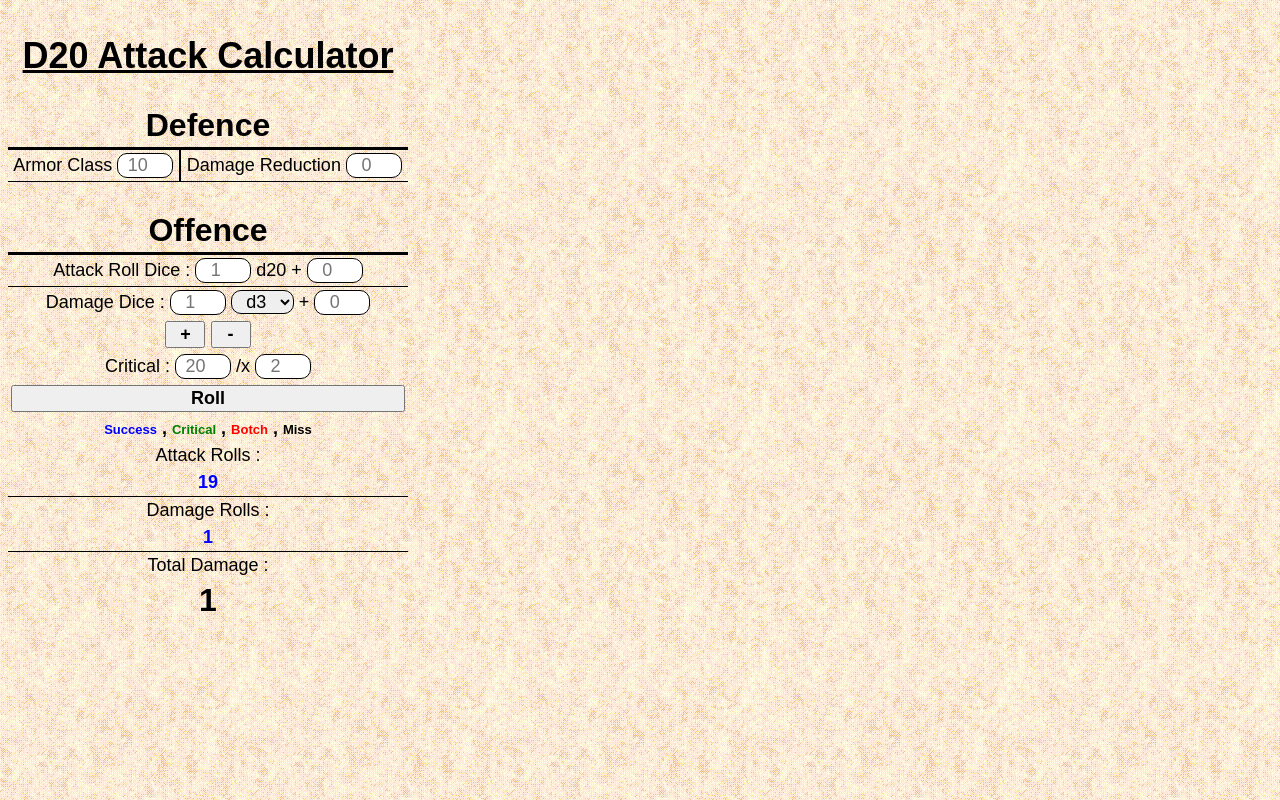
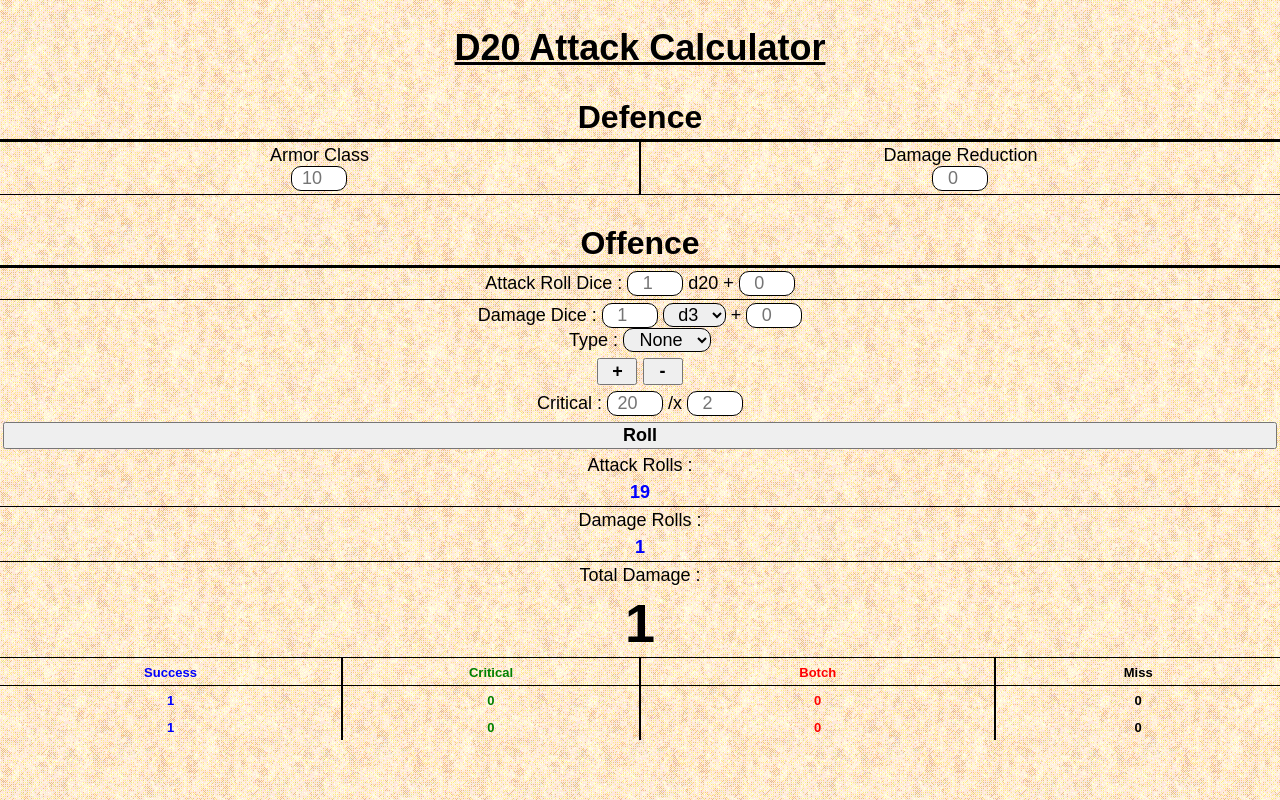
Before and after one commit to mitsathan/d20-attack-calculator, a plain HTML site: page index.html in a window 1280 px wide. Both pictures are taken after a click on the button "Roll". Drawn offline with Linux system fonts and the light colour scheme.

Commit message:
Damage Type & Rolls Calc

```diff
--- a/index.html
+++ b/index.html
@@ -14,22 +14,24 @@
 <body>
     <table id="tableOpt">
         <tr>
-            <td colspan="2">
+            <td colspan="4">
                 <u><h1>D20 Attack Calculator</h1></u>
             </td>
         </tr>
         <tr class="head">
-            <td colspan="2">
+            <td colspan="4">
                 Defence
             </td>
         </tr>
         <tr>
-            <td class="botbord">
+            <td colspan="2" class="botbord" style="width: 50%">
                 Armor Class
+                <br>
                 <input type="number" id="inputArmourClass" class="input-small" placeholder="10" />
             </td>
-            <td class="botbord">
+            <td colspan="2" class="botbord" style="width: 50%">
                 Damage Reduction
+                <br>
                 <input type="number" id="inputDamageRedaction" class="input-small" placeholder="0" />
             </td>
         </tr>
@@ -39,19 +41,19 @@
             </td>
         </tr>
         <tr class="head">
-            <td colspan="2">
+            <td colspan="4">
                 Offence
             </td>
         </tr>
         <tr>
-            <td class="botbord" colspan="2">
+            <td class="botbord" colspan="4">
                 Attack Roll Dice :
                 <input type="number" id="inputAttackDice" class="input-small" placeholder="1" /> d20 +
                 <input type="number" id="inputAttackRollMod" class="input-small" placeholder="0" />
             </td>
         </tr>
         <tr id="trDamageDice">
-            <td colspan="2">
+            <td colspan="4">
                 Damage Dice :
                 <input type="number" id="inputDamageDice" class="input-small" placeholder="1" />
                 <select id="selectDamageDieType">
@@ -65,64 +67,128 @@
                     <option value="100">d100</option>
                 </select> +
                 <input type="number" id="inputAttackDamageMod" class="input-small" placeholder="0" />
+                <br> Type :
+                <select id="selectDamageType">
+                    <option>None</option>
+                    <option>Acid</option>
+                    <option>Cold</option>
+                    <option>Slash</option>
+                    <option>Piercing</option>
+                </select>
             </td>
         </tr>
         <tr>
-            <td colspan="2">
+            <td colspan="4">
                 <button style="width: 40px" onclick="myCreateFunction()">+</button>
                 <button style="width: 40px" onclick="myDeleteFunction()">-</button>
             </td>
         </tr>
         <tr>
-            <td colspan="2">
+            <td colspan="4">
                 Critical :
                 <input type="number" id="inputCriticalRange" class="input-small" placeholder="20" /> /x
                 <input type="number" id="inputCriticalMultiplier" class="input-small" placeholder="2" />
             </td>
         </tr>
         <tr>
-            <td colspan="2">
+            <td colspan="4">
                 <button onclick="RollFunction();return false">Roll</button>
             </td>
         </tr>
         <tr>
-            <td colspan="2">
-                <b>
-                <font color="blue" size='2'>Success</font> ,
-                <font color="green" size='2'>Critical</font> ,
-                <font color="red" size='2'>Botch</font> ,
-                <font size='2'>Miss</font>
-                    </b>
-            </td>
-        </tr>
-        <tr>
-            <td colspan="2">
+            <td colspan="4">
                 Attack Rolls :
             </td>
         </tr>
         <tr>
-            <td colspan="2" class="botbord">
+            <td colspan="4" class="botbord">
                 <label id="labelAttackRoll"></label>
             </td>
         </tr>
         <tr>
-            <td colspan="2">
+            <td colspan="4">
                 Damage Rolls :
             </td>
         </tr>
         <tr>
-            <td colspan="2" class="botbord">
+            <td colspan="4" class="botbord">
                 <label id="labelAttackDamage"></label>
             </td>
         </tr>
         <tr>
-            <td colspan="2">
+            <td colspan="4">
                 Total Damage :
             </td>
         </tr>
         <tr>
-            <td colspan="2">
-                <b><label id="labelTotalDamage" style="font-size:xx-large"></label></b>
+            <td colspan="4" class="botbord">
+                <b><label id="labelTotalDamage" style="font-size:3em;font-weight: bold"></label></b>
+            </td>
+        </tr>
+        <tr>
+            <td class="botbord">
+                <b>
+                <font color="blue" size='2'>Success</font>
+                </b>
+            </td>
+            <td class="botbord">
+                <b>
+                <font color="green" size='2'>Critical</font>
+                </b>
+            </td>
+            <td class="botbord">
+                <b>
+                <font color="red" size='2'>Botch</font>
+                </b>
+            </td>
+            <td class="botbord">
+                <b>
+                <font size='2'>Miss</font>
+                </b>
+            </td>
+        </tr>
+        <tr>
+            <td>
+                <b>
+                <font color="blue" size='2'><label id="labelCountSuccess"></label></font>
+                </b>
+            </td>
+            <td>
+                <b>
+                <font color="green" size='2'><label id="labelCountCritical"></label></font>
+                </b>
+            </td>
+            <td>
+                <b>
+                <font color="red" size='2'><label id="labelCountBotch"></label></font>
+                </b>
+            </td>
+            <td>
+                <b>
+                <font size='2'><label id="labelCountMiss"></label></font>
+                </b>
+            </td>
+        </tr>
+        <tr>
+            <td>
+                <b>
+                <font color="blue" size='2'><label id="labelCountSuccessDamage"></label></font>
+                </b>
+            </td>
+            <td>
+                <b>
+                <font color="green" size='2'><label id="labelCountCriticalDamage"></label></font>
+                </b>
+            </td>
+            <td>
+                <b>
+                <font color="red" size='2'><label id="labelCountBotchDamage"></label></font>
+                </b>
+            </td>
+            <td>
+                <b>
+                <font size='2'><label id="labelCountMissDamage"></label></font>
+                </b>
             </td>
         </tr>
     </table>
@@ -135,16 +201,34 @@
 
             document.getElementById("labelAttackRoll").innerHTML = "";
             document.getElementById("labelAttackDamage").innerHTML = "";
+
+            document.getElementById("labelTotalDamage").innerHTML = "";
+            document.getElementById("labelCountSuccess").innerHTML = "";
+            document.getElementById("labelCountCritical").innerHTML = "";
+            document.getElementById("labelCountBotch").innerHTML = "";
+            document.getElementById("labelCountMiss").innerHTML = "";
+            document.getElementById("labelCountSuccessDamage").innerHTML = "";
+            document.getElementById("labelCountCriticalDamage").innerHTML = "";
+            document.getElementById("labelCountBotchDamage").innerHTML = "";
+            document.getElementById("labelCountMissDamage").innerHTML = "";
             var AttackDice = document.getElementById("inputAttackDice").value || 1;
-            var AttackDamageTotalSum = 0;
             while (AttackDice > 0) {
-                AttackDamageTotalSum = CalculateRoll(AttackDamageTotalSum);
+                var arr = CalculateRoll();
+                document.getElementById("labelTotalDamage").innerHTML = (parseInt(document.getElementById("labelTotalDamage").innerHTML) || 0) + arr.AttackDamageTotalSum;
+                document.getElementById("labelCountSuccess").innerHTML = (parseInt(document.getElementById("labelCountSuccess").innerHTML) || 0) + arr.CountSuccess;
+                document.getElementById("labelCountCritical").innerHTML = (parseInt(document.getElementById("labelCountCritical").innerHTML) || 0) + arr.CountCritical;
+                document.getElementById("labelCountBotch").innerHTML = (parseInt(document.getElementById("labelCountBotch").innerHTML) || 0) + arr.CountBotch;
+                document.getElementById("labelCountMiss").innerHTML = (parseInt(document.getElementById("labelCountMiss").innerHTML) || 0) + arr.CountMiss;
+                debugger;
+                document.getElementById("labelCountSuccessDamage").innerHTML = (parseInt(document.getElementById("labelCountSuccessDamage").innerHTML) || 0) + parseInt(arr.CountSuccessDamage);
+                document.getElementById("labelCountCriticalDamage").innerHTML = (parseInt(document.getElementById("labelCountCriticalDamage").innerHTML) || 0) + parseInt(arr.CountCriticalDamage);
+                document.getElementById("labelCountBotchDamage").innerHTML = (parseInt(document.getElementById("labelCountBotchDamage").innerHTML) || 0) + parseInt(arr.CountBotchDamage);
+                document.getElementById("labelCountMissDamage").innerHTML = (parseInt(document.getElementById("labelCountMissDamage").innerHTML) || 0) + parseInt(arr.CountMissDamage);
                 AttackDice--;
             }
-            document.getElementById("labelTotalDamage").innerHTML = AttackDamageTotalSum;
         }
 
-        function CalculateRoll(AttackDamageTotalSum) {
+        function CalculateRoll() {
             var AttackRoll = dice(20);
             var AttackRollMod = document.getElementById("inputAttackRollMod").value || 0;
             var AttackRollTotal = parseInt(AttackRoll) + parseInt(AttackRollMod);
@@ -157,6 +241,16 @@
             var AttackDamageMod = document.getElementById("inputAttackDamageMod").value || 0;
             var CriticalRange = document.getElementById("inputCriticalRange").value || 20;
             var CriticalMultiplier = document.getElementById("inputCriticalMultiplier").value || 2;
+
+            var AttackDamageTotalSum = 0;
+            var CountSuccess = 0;
+            var CountCritical = 0;
+            var CountBotch = 0;
+            var CountMiss = 0;
+            var CountSuccessDamage = 0;
+            var CountCriticalDamage = 0;
+            var CountBotchDamage = 0;
+            var CountMissDamage = 0;
 
             var num = 2;
             while (document.getElementById("inputDamageDice_" + num) != null) {
@@ -173,22 +267,42 @@
             AttackDamageTotal = AttackDamageTotal < 0 ? 0 : AttackDamageTotal;
 
             if (AttackRoll == 1 && AttackRollTotalConf < ArmorClass) {
+                CountBotchDamage = AttackDamageTotal;
                 AttackRollTotal = "<b><font color='red' size='5'>" + AttackRollTotalConf + "</font></b>";
                 AttackDamageTotal = "<b><font color='red' size='5'>" + AttackDamageTotal + "</font></b>";
+                CountBotch++;
             } else if (AttackRoll >= CriticalRange && AttackRollTotalConf >= ArmorClass) {
                 AttackDamageTotal = AttackDamageTotal * CriticalMultiplier;
                 AttackDamageTotalSum += AttackDamageTotal;
+                CountCriticalDamage = AttackDamageTotal;
                 AttackRollTotal = "<b><font color='green' size='5'>" + AttackRollTotalConf + "</font></b>";
                 AttackDamageTotal = "<b><font color='green' size='5'>" + AttackDamageTotal + "</font></b>";
+                CountCritical++;
             } else if (AttackRollTotal >= ArmorClass) {
                 AttackDamageTotalSum += AttackDamageTotal;
+                CountSuccessDamage = AttackDamageTotal;
                 AttackRollTotal = "<b><font color='blue' size='4'>" + AttackRollTotal + "</font></b>";
                 AttackDamageTotal = "<b><font color='blue' size='4'>" + AttackDamageTotal + "</font></b>";
+                CountSuccess++;
+            } else {
+                CountMiss++;
+                CountMissDamage = AttackDamageTotal;
+
             }
             document.getElementById("labelAttackRoll").innerHTML += (document.getElementById("labelAttackRoll").innerHTML.length > 0 ? " , " : "") + AttackRollTotal;
             document.getElementById("labelAttackDamage").innerHTML += (document.getElementById("labelAttackDamage").innerHTML.length > 0 ? " , " : "") + AttackDamageTotal;
 
-            return AttackDamageTotalSum;
+            return {
+                AttackDamageTotalSum,
+                CountSuccess,
+                CountCritical,
+                CountBotch,
+                CountMiss,
+                CountSuccessDamage,
+                CountCriticalDamage,
+                CountBotchDamage,
+                CountMissDamage
+            };
         }
 
         function myCreateFunction() {
@@ -203,6 +317,7 @@
                     document.getElementById("inputDamageDice").id = "inputDamageDice_" + num;
                     document.getElementById("selectDamageDieType").id = "selectDamageDieType_" + num;
                     document.getElementById("inputAttackDamageMod").id = "inputAttackDamageMod_" + num;
+                    document.getElementById("selectDamageType").id = "selectDamageType_" + num;
                     //                    document.getElementById("inputCriticalRange").id = "inputCriticalRange_" + num;
                     //                    document.getElementById("inputCriticalMultiplier").id = "inputCriticalMultiplier_" + num;
                 }
@@ -212,6 +327,7 @@
                 document.getElementById("inputDamageDice_1").id = "inputDamageDice";
                 document.getElementById("selectDamageDieType_1").id = "selectDamageDieType";
                 document.getElementById("inputAttackDamageMod_1").id = "inputAttackDamageMod";
+                document.getElementById("selectDamageType_1").id = "selectDamageType";
                 //                document.getElementById("inputCriticalRange_1").id = "inputCriticalRange";
                 //                document.getElementById("inputCriticalMultiplier_1").id = "inputCriticalMultiplier";
             }
--- a/style.css
+++ b/style.css
@@ -5,7 +5,8 @@ html * {
 
 body {
     background-image: url("Parchment.gif");
-    width: 400px;
+    width: auto;
+    margin: 0px;
 }
 
 input,
```
